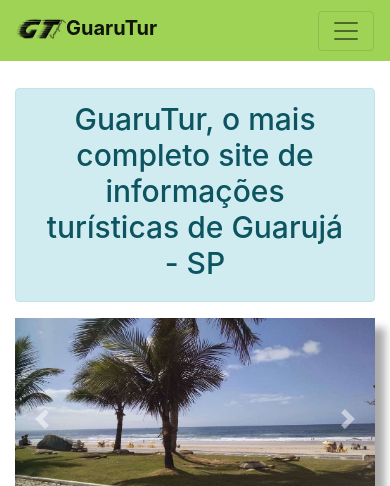
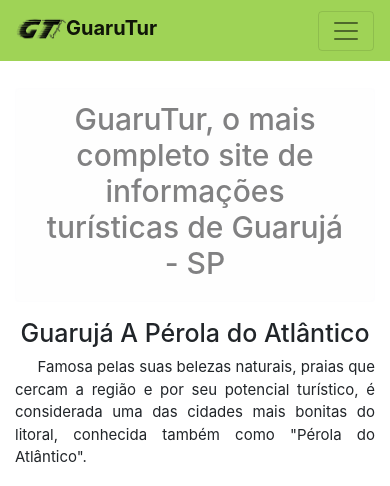
Before and after one commit to maurilyn/GTur, a PHP site: page / in a window 390 px wide. Shown: the top 486 px of the page. Run offline with PHP 8.4, Linux system fonts and the light colour scheme; data that the repository does not hold is empty; some libraries are stand-ins or nearby versions.

Commit message:
Desc Pag Inicial

```diff
--- a/con.php
+++ b/con.php
@@ -2,10 +2,11 @@
 
     header("Content-type: text/html; charset=iso-8859-1");
 
+    // 127.0.0.1
     // mysql785.umbler.com
-    $host = "127.0.0.1";
+    $host = "mysql785.umbler.com";
     $user = "maurilyn";             //Your Cloud 9 username
-    $pass = "";                     //Remember, there is NO password by default!
+    $pass = "gtur5182";                     //Remember, there is NO password by default!
     $db = "gtur";                   //Your database name you want to connect to
     $port = 3306;                   //The port #. It is always 3306
 
--- a/index.php
+++ b/index.php
@@ -20,12 +20,18 @@
                         </div>
                         <div class="row">
                             <div class="col-md-10 offset-md-1">
-                                <div class="alert alert-info text-center" role="alert">
+                                <div class="alert alert-light text-center" role="alert">
                                     <h1 style="font-size:30px;">GuaruTur, o mais completo site de informa&ccedil;&otilde;es tur&iacute;sticas de Guaruj&aacute; - SP</h1>
                                 </div>
                             </div>
                         </div>
                         <div class="row">
+                            <div class="col-md-5 text-justify">
+                                <h2 class="text-center" style="font-size:25px;">Guaruj&aacute; A P&eacute;rola do Atl&acirc;ntico</h2>
+                                <p style="text-indent: 1.5em; font-size:15px;">Famosa pelas suas belezas naturais, praias que cercam a regi&atilde;o e por seu potencial tur&iacute;stico, &eacute; considerada uma das cidades mais bonitas do litoral, conhecida tamb&eacute;m como "P&eacute;rola do Atl&acirc;ntico".</p>
+                                <p style="text-indent: 1.5em; font-size:15px;">Possui 27 praias de todos os tamanhos, de v&aacute;rias cores, de &aacute;guas limpas e mar aberto, cada uma com sua particularidade, iluminadas pelo sol e sorriso das crian&ccedil;as e dos surfistas. Al&eacute;m disso, uma delas, a Praia do Tombo, &eacute; a &uacute;nica do Brasil a receber o selo internacional Bandeira Azul. Ao longo dos 22 km das praias guarujaenses, voc&ecirc; encontrar&aacute; trilhas selvagens para praias paradis&iacute;acas, como as praias de Cheira-Lim&atilde;o ou Cambur&iacute;, praias bem movimentadas e de beleza sem igual, como as praias da Pitangueiras ou Enseada, praias distantes, pouco frequentadas e de f&aacute;cil acesso, como &eacute;den e Mar Casado.</p>
+                                <p style="text-indent: 1.5em; font-size:15px;">Mas Guaruj&aacute; oferece muito mais: Trilhas que contam hist&oacute;ria e emocionam; Mirantes com vista para cen&aacute;rios realmente vibrantes; Ilhas rodeadas por &aacute;guas multicoloridas; Fortes, Fortalezas e Pavilh&otilde;es que fazem sentir a nostalgia do passado e encantam tamb&eacute;m pelos personagens que deixaram pegadas na hist&oacute;ria.</p>
+                            </div>
                             <div class="col-md-7">
                                 <div id="carouselExampleIndicators" class="carousel slide sombra" data-ride="carousel">
                                     <ol class="carousel-indicators">
@@ -46,7 +52,7 @@
                                             </div>
                                         </div>
                                         <div class="carousel-item">
-                                            <img class="d-block w-100" src="rs/img/SlideAsturias.jpg" class="img-fluid" alt="Praia das Astúrias">
+                                            <img class="d-block w-100" src="rs/img/SlideAsturias.jpg" class="img-fluid" alt="Praia das Ast&uacute;rias">
                                             <div class="carousel-caption d-none d-md-block">
                                                 <h2>Ast&uacute;rias</h2>
                                                 <p>Praia badalada, bonita e boa para banho.</p>
@@ -74,16 +80,10 @@
                                     </a>
                                     <a class="carousel-control-next" href="#carouselExampleIndicators" role="button" data-slide="next">
                                         <span class="carousel-control-next-icon" aria-hidden="true"></span>
-                                        <span class="sr-only">Próximo</span>
+                                        <span class="sr-only">Pr&oacute;ximo</span>
                                     </a>
                                 </div>
                             </div>
-                            <div class="col-md-5">
-                                <iframe class="sombra" width="100%" height="100%" frameborder="0" style="border:0" src="https://www.google.com/maps/embed/v1/place?key=AIzaSyASyT70pbnOqbTVWFnMG17yDFzw_kWZXNo&q=Guarujá+SP" allowfullscreen></iframe>
-                            </div>
-                        </div>
-                        <div class="row">
-                            <hr>
                         </div>
                         <div class="row">
                             <div class="col-md-3">
```
